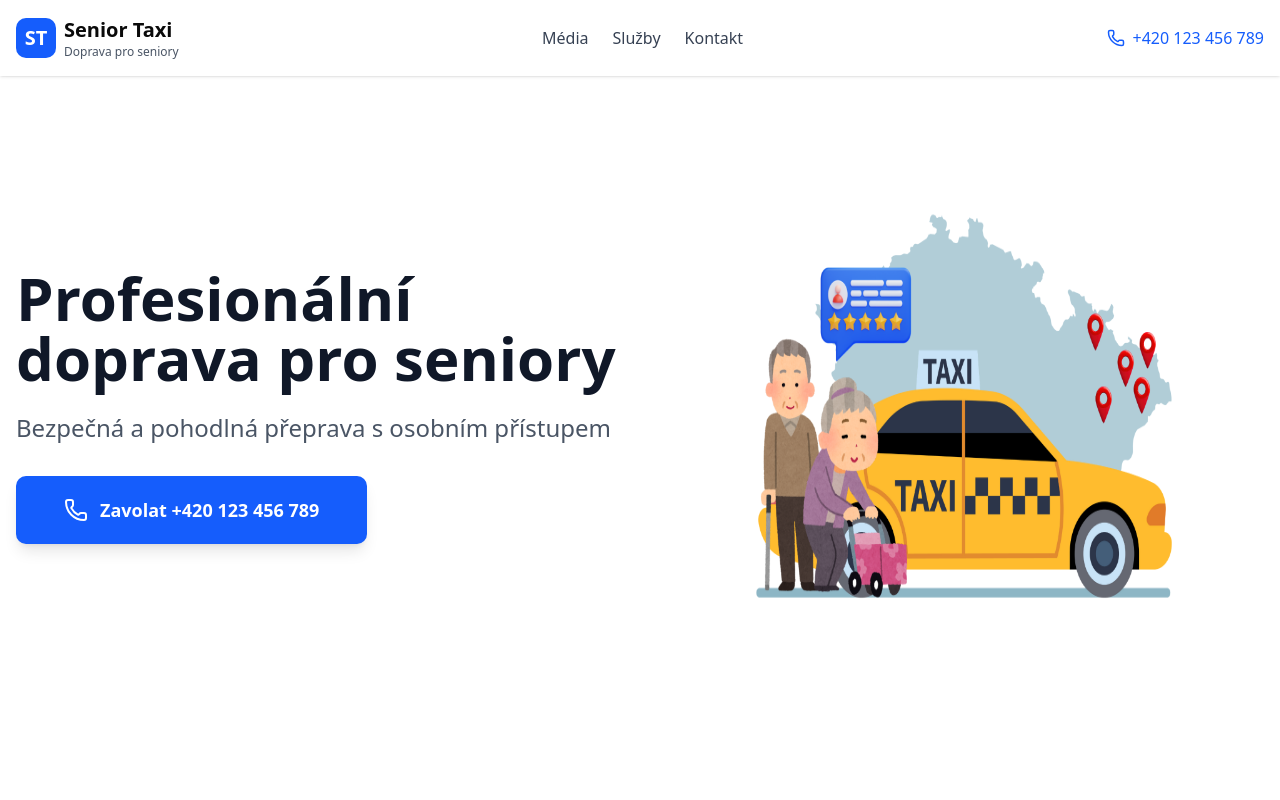
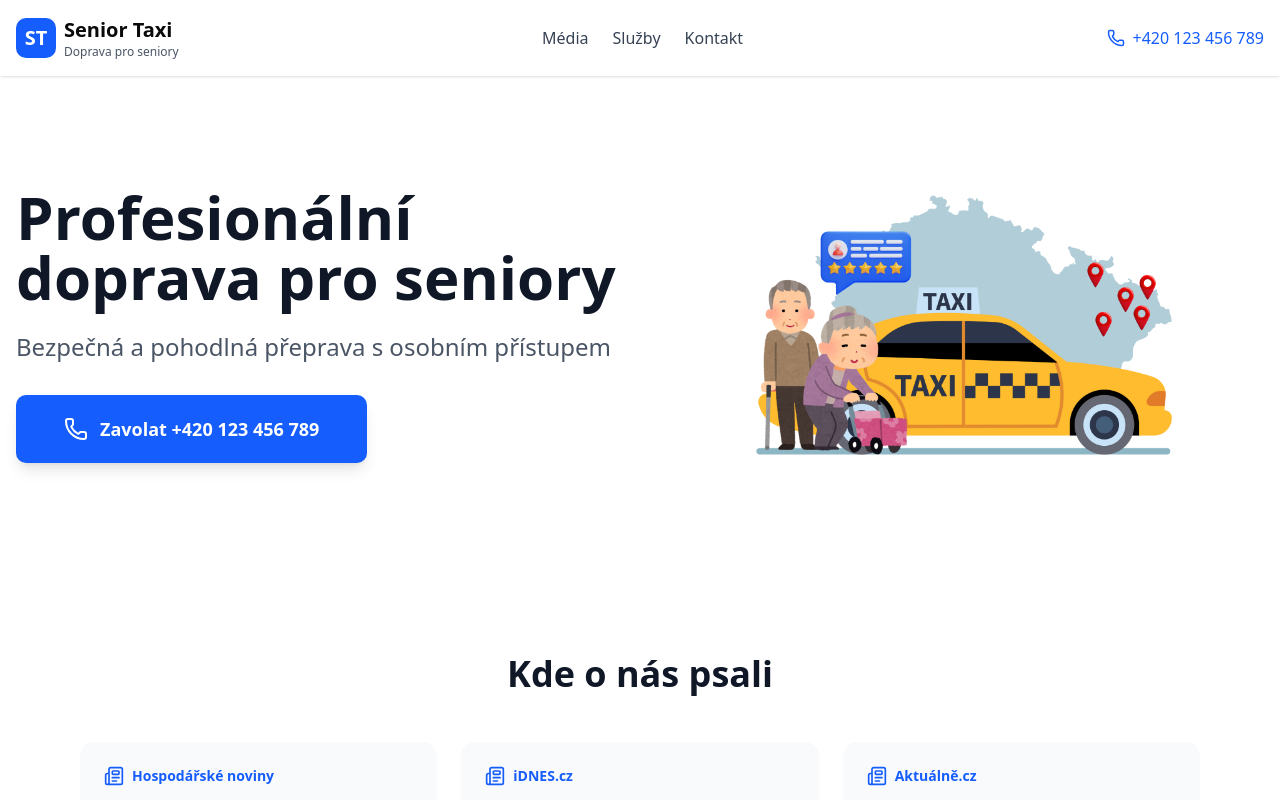
Before and after one commit to Agillis24/senior_taxi, a React (Vite) app: page / in a window 1280 px wide. Shown: the top 800 px of the page. Built offline with nearby package versions, Linux system fonts and the light colour scheme.

Commit message:
Refactor Hero component image layout and styling

```diff
--- a/src/components/Hero.tsx
+++ b/src/components/Hero.tsx
@@ -24,13 +24,15 @@ export function Hero() {
           </div>
 
           {/* Pravá část s obrázkem */}
-          <div className="relative h-[500px] bg-white rounded-2xl overflow-hidden">
-            <img
-              src={heroImage}
-              alt="Senior Taxi"
-              className="w-full h-full object-cover object-center"
-              loading="eager"
-            />
+          <div className="relative w-full rounded-2xl overflow-hidden bg-white">
+            <div className="w-full aspect-[16/9] md:aspect-[4/3] lg:aspect-[16/9]">
+              <img
+                src={heroImage}
+                alt="Senior Taxi"
+                className="w-full h-full object-contain object-right"
+                loading="eager"
+              />
+            </div>
           </div>
         </div>
       </div>
```
